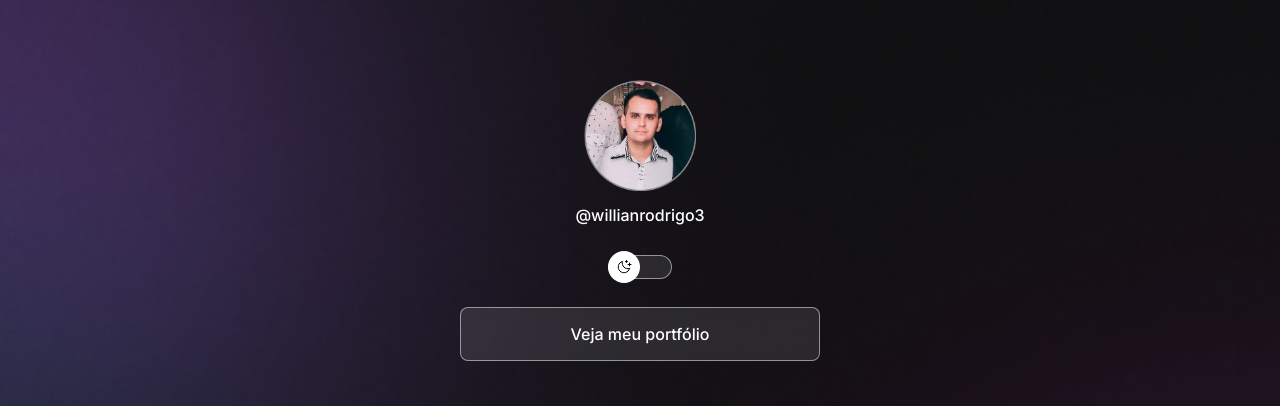
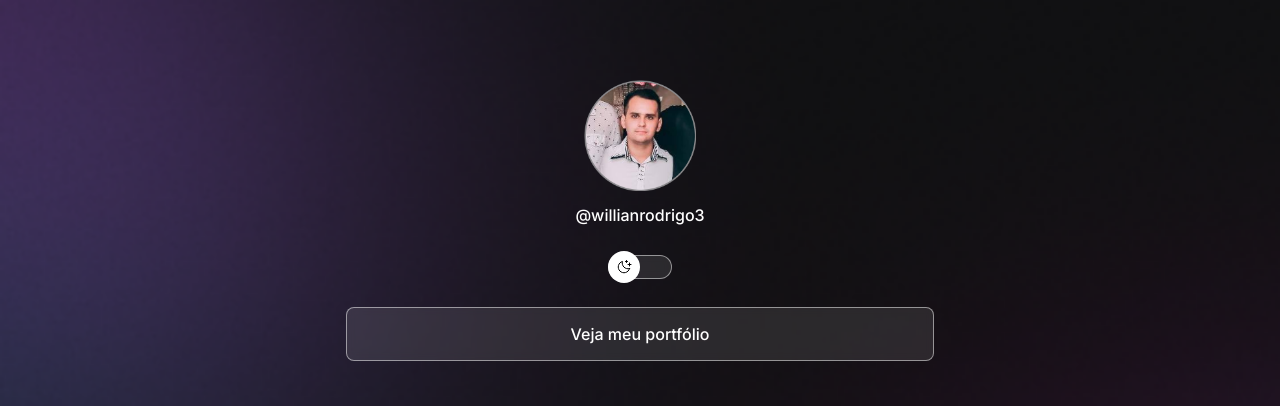
Before and after one commit to willHub99/dev-links, a plain HTML site: page index.html in a window 1280 px wide. Shown: the top 406 px of the page. Drawn offline with nearby package versions, Linux system fonts and the light colour scheme.

Commit message:
change background based on media queries

```diff
--- a/style.css
+++ b/style.css
@@ -33,6 +33,7 @@ body {
     background-size: cover; */
 
     background: var(--bg_url) no-repeat top center/cover;
+    height: 100vh;
 }
 
 body * {
@@ -41,7 +42,8 @@ body * {
 }
 
 #container {
-    width: 360px;
+    width: 100%;
+    max-width: 588px;
     margin: auto;
     margin-top: 56px;
     padding: 0 24;
@@ -162,3 +164,15 @@ footer {
     text-align: center;
     font-size: 14px;
 }
+
+/*media queries*/
+
+@media (min-width: 700px) {
+    :root {
+        --bg_url: url(./assets/background-dark-mode.png);
+    }
+
+    .light {
+        --bg_url: url(./assets/background-light-mode.png);
+    }
+}
```
Also changed, not shown: assets/bg-light.jpg (added), assets/bg.jpg (added).
